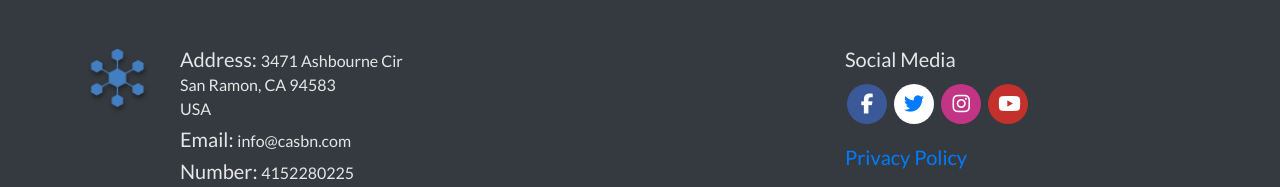
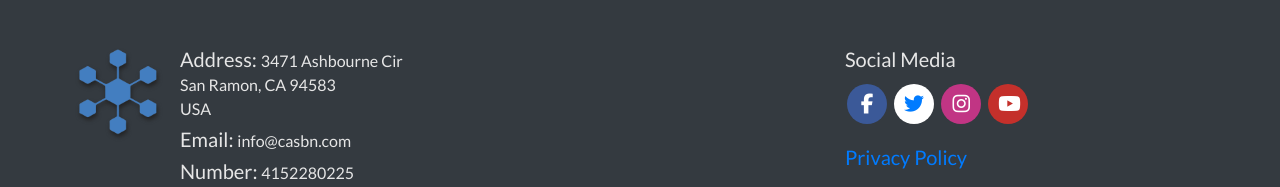
Before and after one commit to Bizhtech/trill, a plain HTML site: page index.html in a window 1280 px wide. Shown: the part 3153-3340 px from the top of the page. Drawn offline with nearby package versions, Linux system fonts and the light colour scheme.

Commit message:
footer fix

```diff
--- a/Contactstyles.css
+++ b/Contactstyles.css
@@ -275,6 +275,16 @@ footer #heroLogo{
 footer{
   color: #e6e6e6;
 }
+
+.footer-centering{
+  width: 100%;
+}
+.footer-centering img{
+  margin: 0 auto !important;
+  position: relative;
+  left: 50%;
+  transform: translate(-50%) !important;
+}
 footer .fa {
   padding: 10px;
   font-size: 20px;
--- a/aboutStyles.css
+++ b/aboutStyles.css
@@ -338,6 +338,16 @@ footer #heroLogo{
 footer{
   color: #e6e6e6;
 }
+
+.footer-centering{
+  width: 100%;
+}
+.footer-centering img{
+  margin: 0 auto !important;
+  position: relative;
+  left: 50%;
+  transform: translate(-50%) !important;
+}
 footer .fa {
   padding: 10px;
   font-size: 20px;
--- a/blogStyles.css
+++ b/blogStyles.css
@@ -212,6 +212,16 @@ footer #heroLogo{
 footer{
   color: #e6e6e6;
 }
+
+.footer-centering{
+  width: 100%;
+}
+.footer-centering img{
+  margin: 0 auto !important;
+  position: relative;
+  left: 50%;
+  transform: translate(-50%) !important;
+}
 footer .fa {
   padding: 10px;
   font-size: 20px;
--- a/index.html
+++ b/index.html
@@ -545,7 +545,13 @@
     <div class="container pt-5">
       <div class="row">
         <div class="col-lg-1 col-md-1" id="imgCol">
-          <img id="heroLogo" src="images/logo/logoBlue.png" alt="" class="img-fluid" data-aos="zoom-in">
+          <div class="row justify-content-center">
+            <a href="#home">
+              <div class="footer-centering">
+                <img id="heroLogo" src="images/logo/logoBlue.png" alt="" class="img-fluid" data-aos="zoom-in">
+              </div>
+            </a>
+          </div>
         </div>
         <div class="col-lg-7 col-md-7" id="contactCol">
           <h5 class="text-left">Address: <span>3471 Ashbourne Cir<br>San Ramon, CA 94583<br>USA</span></h5>
--- a/indexStyles.css
+++ b/indexStyles.css
@@ -510,6 +510,16 @@ footer #heroLogo{
 footer{
   color: #e6e6e6;
 }
+
+.footer-centering{
+  width: 100%;
+}
+.footer-centering img{
+  margin: 0 auto !important;
+  position: relative;
+  left: 50%;
+  transform: translate(-50%) !important;
+}
 footer .fa {
   padding: 10px;
   font-size: 20px;
--- a/privacypolicy.css
+++ b/privacypolicy.css
@@ -298,6 +298,16 @@ footer #heroLogo{
 footer{
   color: #e6e6e6;
 }
+
+.footer-centering{
+  width: 100%;
+}
+.footer-centering img{
+  margin: 0 auto !important;
+  position: relative;
+  left: 50%;
+  transform: translate(-50%) !important;
+}
 footer .fa {
   padding: 10px;
   font-size: 20px;
```
Also changed, not shown: Contact.html (+7 -1 lines), about.html (+7 -1 lines), blog.html (+7 -1 lines), privacypolicy.html (+7 -1 lines).
